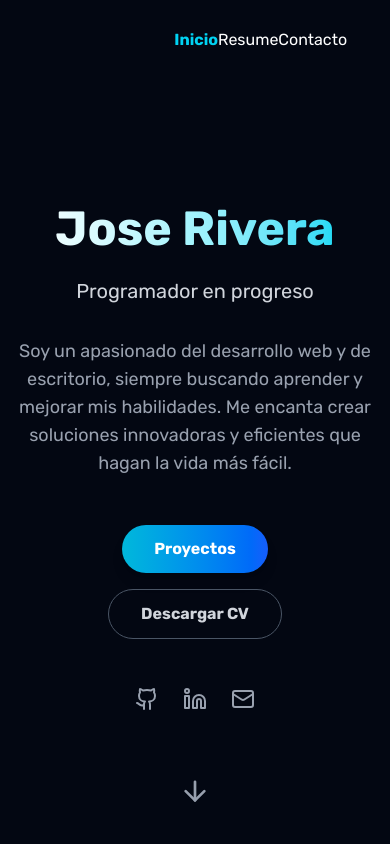
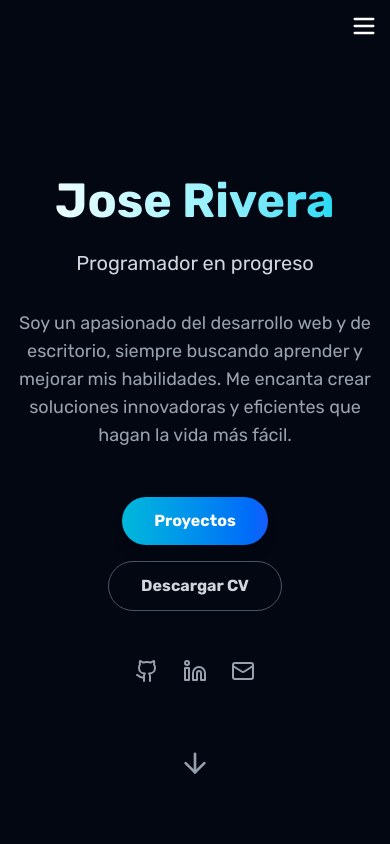
Before and after one commit to tomasxrp/portafolio-v1, a React (Vite) app: page / in a window 390 px wide. Shown: the top 844 px of the page. Built offline with nearby package versions, Linux system fonts and the light colour scheme.

Commit message:
header responsive

```diff
--- a/src/components/header.jsx
+++ b/src/components/header.jsx
@@ -2,27 +2,48 @@ import { useState } from "react";
 
 function Header() {
     const [activePage, setActivePage] = useState("Home");
+    const [menuOpen, setMenuOpen] = useState(false);
+
     const handlePageChange = (page) => {
         setActivePage(page);
+        setMenuOpen(false); // Cierra el menú al seleccionar
     };
+
     return (
-        <header className="flex items-center pt-3" >
-            <nav className="w-1/4 mx-auto px-3 rounded-4xl">
-                <ul className="flex justify-between items-center p-4 text-white">
+        <header className="flex items-center pt-3 w-full">
+            <nav className="w-full max-w-2xl mx-auto px-3 rounded-4xl">
+                {/* Botón hamburguesa para móviles */}
+                <div className="flex justify-end md:hidden">
+                    <button
+                        className="text-white focus:outline-none"
+                        onClick={() => setMenuOpen(!menuOpen)}
+                        aria-label="Abrir menú"
+                    >
+                        <svg className="w-7 h-7" fill="none" stroke="currentColor" strokeWidth="2" viewBox="0 0 24 24">
+                            <path strokeLinecap="round" strokeLinejoin="round" d={menuOpen ? "M6 18L18 6M6 6l12 12" : "M4 6h16M4 12h16M4 18h16"} />
+                        </svg>
+                    </button>
+                </div>
+                {/* Menú de navegación */}
+                <ul className={`
+                    flex-col md:flex-row md:flex
+                    ${menuOpen ? "flex" : "hidden"}
+                    md:items-center md:justify-between items-center p-4 text-white bg-gray-900 md:bg-transparent rounded-lg md:rounded-none absolute md:static top-16 left-0 w-full md:w-auto z-50 transition-all
+                `}>
                     <li
-                        className={`cursor-pointer ${activePage === "Home" ? "text-cyan-400 font-bold" : ""}`}
+                        className={`cursor-pointer py-2 md:py-0 ${activePage === "Home" ? "text-cyan-400 font-bold" : ""}`}
                         onClick={() => handlePageChange("Home")}
                     >
                         Inicio
                     </li>
                     <li
-                        className={`cursor-pointer ${activePage === "Resume" ? "text-cyan-400 font-bold" : ""}`}
+                        className={`cursor-pointer py-2 md:py-0 ${activePage === "Resume" ? "text-cyan-400 font-bold" : ""}`}
                         onClick={() => handlePageChange("Resume")}
                     >
                         Resume
                     </li>
                     <li
-                        className={`cursor-pointer ${activePage === "Contact" ? "text-cyan-400 font-bold" : ""}`}
+                        className={`cursor-pointer py-2 md:py-0 ${activePage === "Contact" ? "text-cyan-400 font-bold" : ""}`}
                         onClick={() => handlePageChange("Contact")}
                     >
                         Contacto
```
